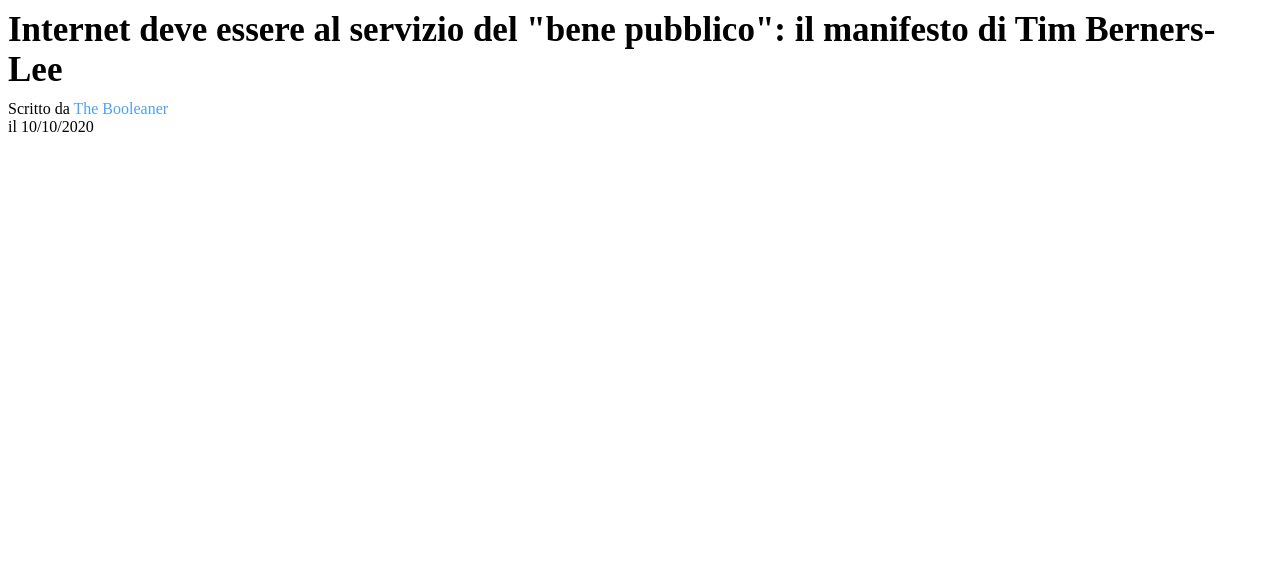
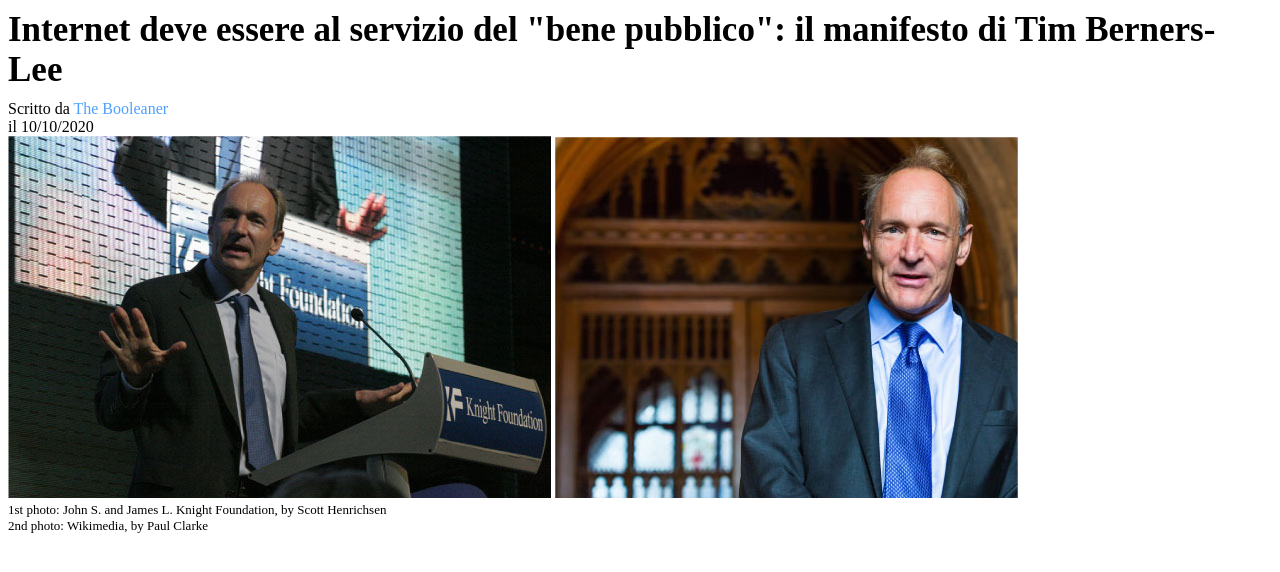
Before and after one commit to FedeViga/html-css-booleaner, a plain HTML site: page index.html in a window 1280 px wide. Shown: the part 108-680 px from the top of the page. Drawn offline with Linux system fonts and the light colour scheme.

Commit message:
aggiungo foto e didascalia

```diff
--- a/index.html
+++ b/index.html
@@ -28,6 +28,11 @@
 
             <!-- foto e descrizione -->
             <section>
+
+                <img src="img/tim-1.jpg" alt="Tim Berners-Lee foto 1">
+                <img src="img/tim-2.jpg" alt="Tim Berners-Lee foto 2">
+                <figcaption>1st photo: John S. and James L. Knight Foundation, by Scott Henrichsen</figcaption>
+                <figcaption>2nd photo: Wikimedia, by Paul Clarke</figcaption>
 
             </section>
 
--- a/style.css
+++ b/style.css
@@ -17,3 +17,7 @@ h1{
 span{
     color: #4ea0ff;
 }
+
+figcaption{
+    font-size: small;
+}
```
